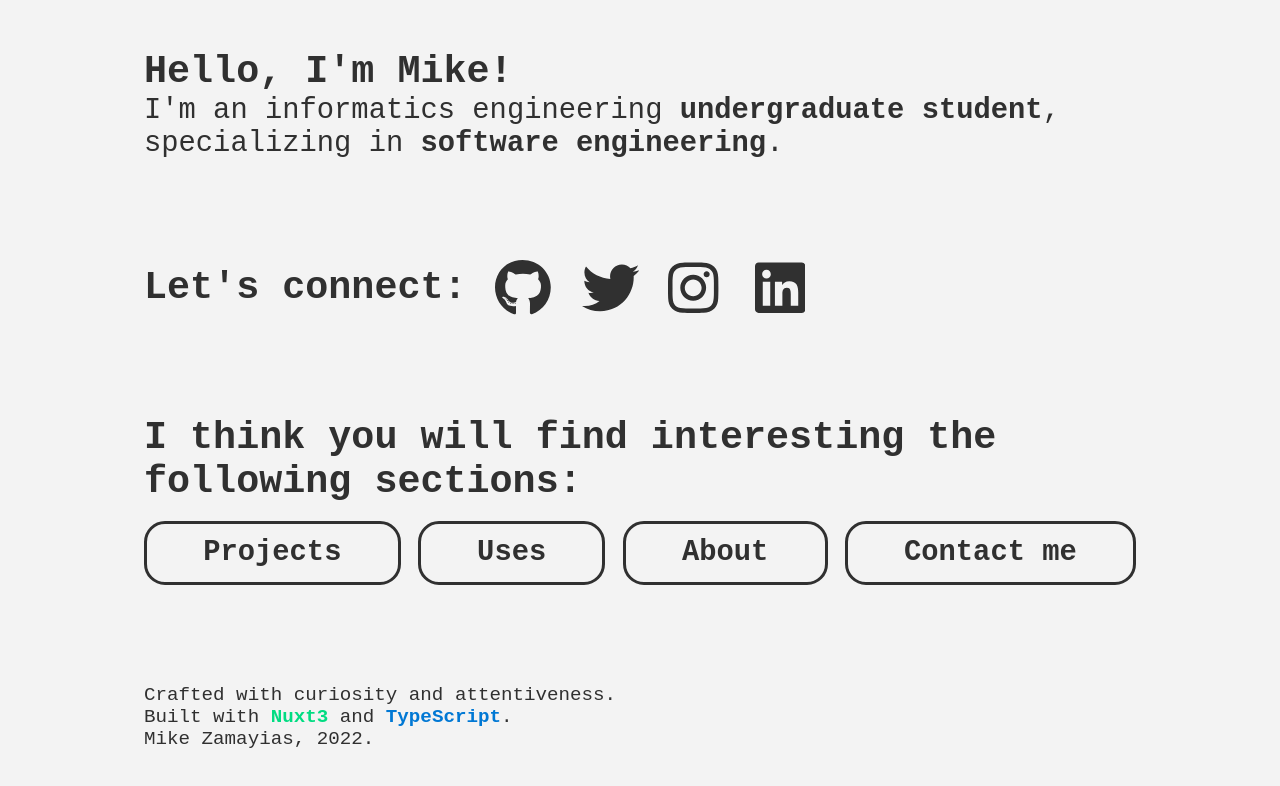
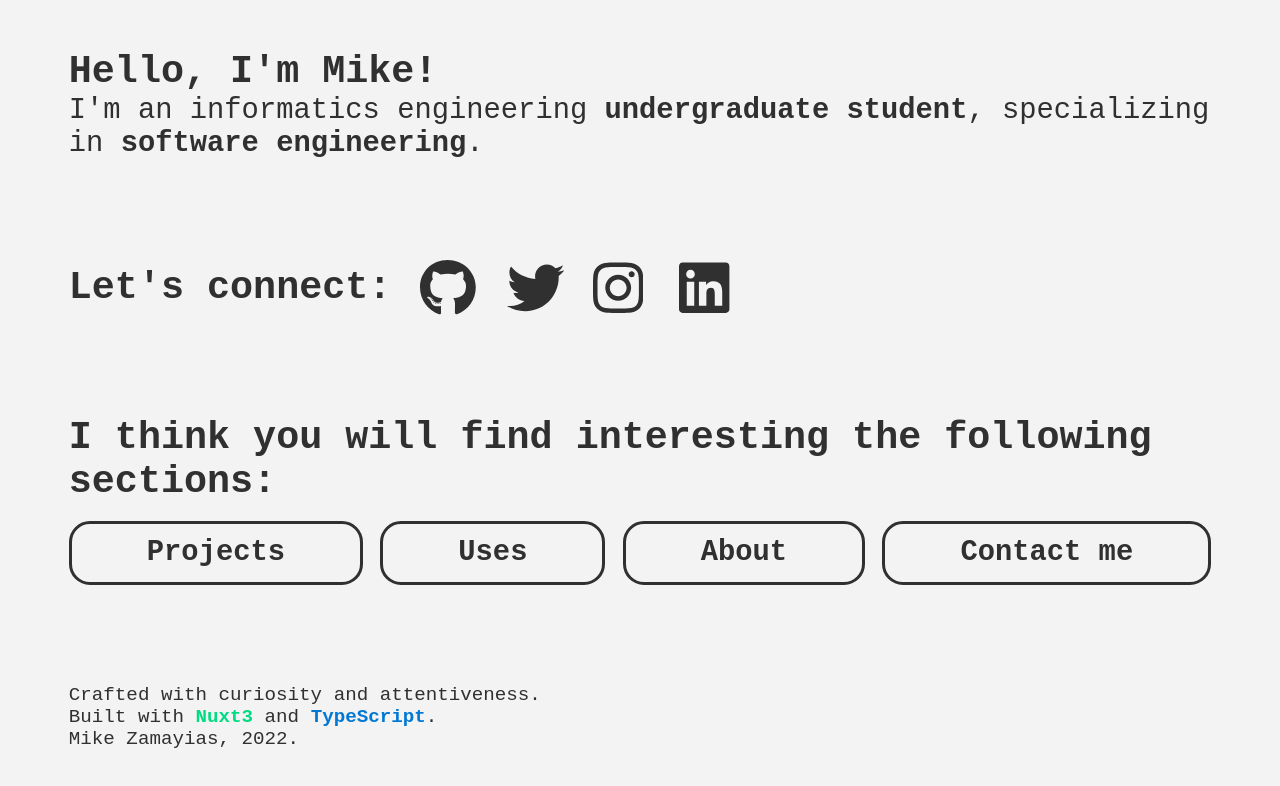
Before and after one commit to mzamayias/personal-website, a Nuxt app: page / in a window 1280 px wide. Shown: the top 786 px of the page. Built offline with nearby package versions, Linux system fonts and the light colour scheme.

Commit message:
styling: updated padding values

```diff
--- a/app.vue
+++ b/app.vue
@@ -9,11 +9,12 @@
 
 <style scoped>
 #container {
-    margin: 0;
-    max-width: 992px;
+    max-width: 1200px;
     width: 100%;
     display: grid;
     align-items: center;
     height: 100vh;
+    padding: 0 clamp(1rem, 1.5rem, 3rem);
+    gap: 0;
 }
 </style>
--- a/assets/css/main.css
+++ b/assets/css/main.css
@@ -47,14 +47,13 @@ html {
         monospace;
     -webkit-font-smoothing: antialiased;
     -moz-osx-font-smoothing: grayscale;
-    line-height: auto;
 }
 
 body {
     background-color: var(--primary-color);
     color: var(--secondary-color);
     margin: 0;
-    padding: 0 1.5rem;
+    padding: 0;
     display: grid;
     justify-items: center;
 }
```
